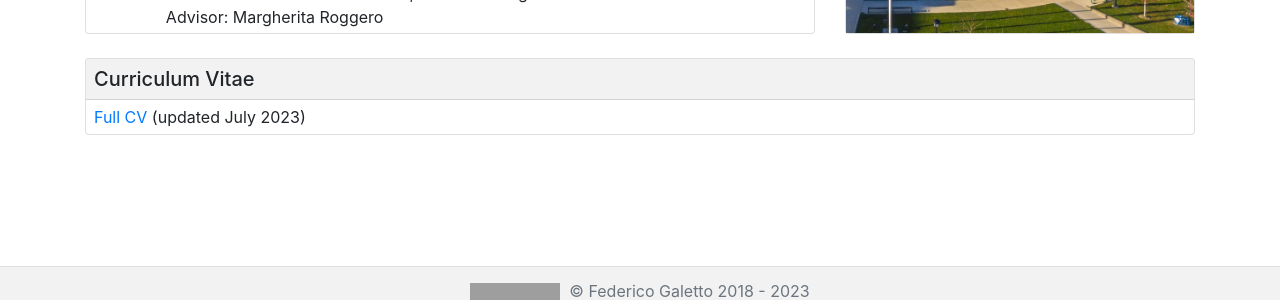
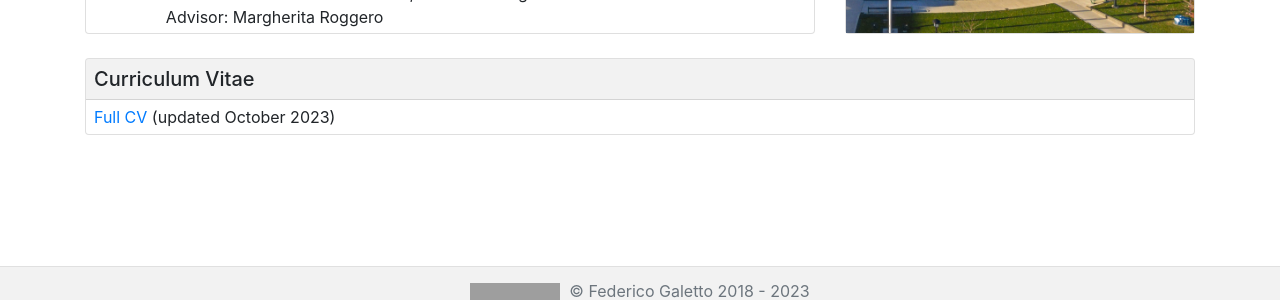
Before and after one commit to galettof/galettof.github.io, a Jekyll site: the page built from bio.html, in a window 1280 px wide. Shown: the part 585-885 px from the top of the page. Built offline with Jekyll 4.4.1, drawn with Linux system fonts in a browser that asks for light colours; nearby versions of some CDN libraries; grey boxes are pictures that could not be loaded.

Commit message:
CV Oct 2023

```diff
--- a/bio.html
+++ b/bio.html
@@ -84,7 +84,7 @@ active: bio
       </div>
       <table class="table notop table-sm mb-0">
 	<tbody>
-	  <tr><td><a href="files/CV.pdf">Full CV</a> (updated July 2023)</td>
+	  <tr><td><a href="files/CV.pdf">Full CV</a> (updated October 2023)</td>
 	  </tr>
 	</tbody>
       </table>
```
Also changed, not shown: 1 other file.
